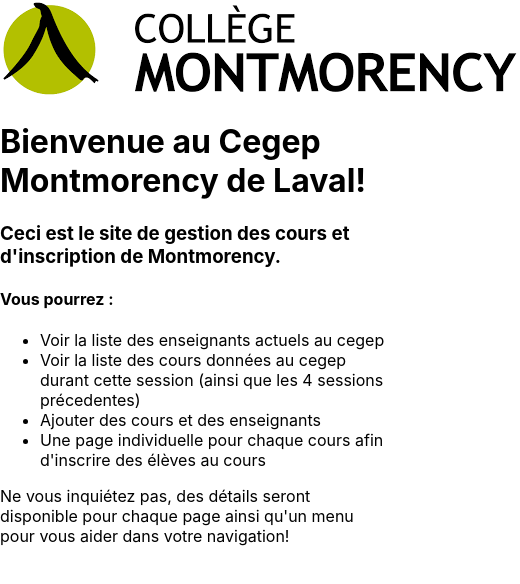
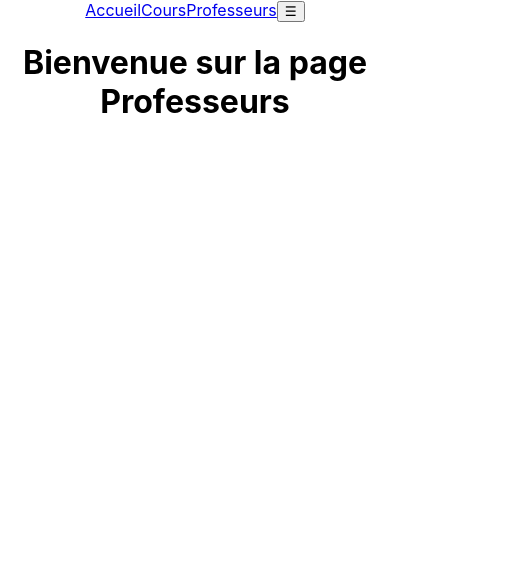
Before and after one commit to MouadMalhoud/Cegep-React, a React (Create React App) app: page /Professeurs in a window 390 px wide. Shown: the top 584 px of the page, 520 px wide, since content can reach past the window. Built offline with nearby package versions, Linux system fonts and the light colour scheme.

Commit message:
FAIT: Implémentation de la navigation

```diff
--- a/package.json
+++ b/package.json
@@ -8,6 +8,8 @@
     "@testing-library/user-event": "^13.5.0",
     "react": "^18.2.0",
     "react-dom": "^18.2.0",
+    "react-responsive": "^9.0.2",
+    "react-router-dom": "^6.9.0",
     "react-scripts": "5.0.1",
     "web-vitals": "^2.1.4"
   },
--- a/src/components/App.js
+++ b/src/components/App.js
@@ -1,12 +1,23 @@
-import logo from '../assets/logo.png';
 import Accueil from './Accueil.js';
+import Cours from './Cours';
+import Professeurs from './Professeurs.js';
+import { BrowserRouter, Route, Routes } from "react-router-dom";
 import '../styles/App.css';
+import BarreNavigation from './BarreNavigation';
+
 
 function App() {
   return (
-   <div>
-    <Accueil/>
-   </div>
+    <BrowserRouter>
+    <div className="App">
+      <BarreNavigation />
+      <Routes>
+        <Route path="/Accueil" element={<Accueil/>} exact />
+        <Route path="/Cours" element={<Cours/>} exact />
+        <Route path="/Professeurs" element={<Professeurs/>} exact />
+      </Routes>
+    </div>
+  </BrowserRouter>
   );
 }
 
--- /dev/null
+++ b/src/components/BarreNavigation.js
@@ -0,0 +1,48 @@
+// BarreNavigation.js
+import React, { useState } from "react";
+import { useMediaQuery } from "react-responsive";
+import { Link, NavLink } from "react-router-dom";
+import '../styles/BarreNavigation.css';
+
+const BarreNavigation = () => {
+  const [drawerOpen, setDrawerOpen] = useState(false);
+  const isMobile = useMediaQuery({ query: "(max-width: 750px)" });
+
+  const toggleDrawer = () => {
+    setDrawerOpen(!drawerOpen);
+  };
+
+  return (
+    <nav className="BarreNavigation">
+      <NavLink to="/Accueil" activeClassName="active" exact>
+        Accueil
+      </NavLink>
+      <NavLink to="/Cours" activeClassName="active">
+        Cours
+      </NavLink>
+      <NavLink to="/Professeurs" activeClassName="active">
+        Professeurs
+      </NavLink>
+      {isMobile && (
+        <button className="btn-drawer" onClick={toggleDrawer}>
+          ☰
+        </button>
+      )}
+      {isMobile && drawerOpen && (
+        <div className="drawer">
+          <Link to="/Accueil" onClick={toggleDrawer}>
+            Accueil
+          </Link>
+          <Link to="/Cours" onClick={toggleDrawer}>
+            Cours
+          </Link>
+          <Link to="/Professeurs" onClick={toggleDrawer}>
+            Professeurs
+          </Link>
+        </div>
+      )}
+    </nav>
+  );
+};
+
+export default BarreNavigation;
--- /dev/null
+++ b/src/components/Cours.js
@@ -0,0 +1,10 @@
+import React, { useState } from "react";
+const Cours = () => {
+    return (
+      <div>
+        <h1>Bienvenue sur la page Cours</h1>
+      </div>
+    );
+  };
+
+export default Cours;
--- /dev/null
+++ b/src/components/Professeurs.js
@@ -0,0 +1,11 @@
+import React, { useState } from "react";
+
+const Professeurs = () => {
+    return (
+      <div>
+        <h1>Bienvenue sur la page Professeurs</h1>
+      </div>
+    );
+  };
+
+  export default Professeurs;
```
Also changed, not shown: src/styles/BarreNavigation.css (added), 1 other file (tests, documents, lock files or other folders).
